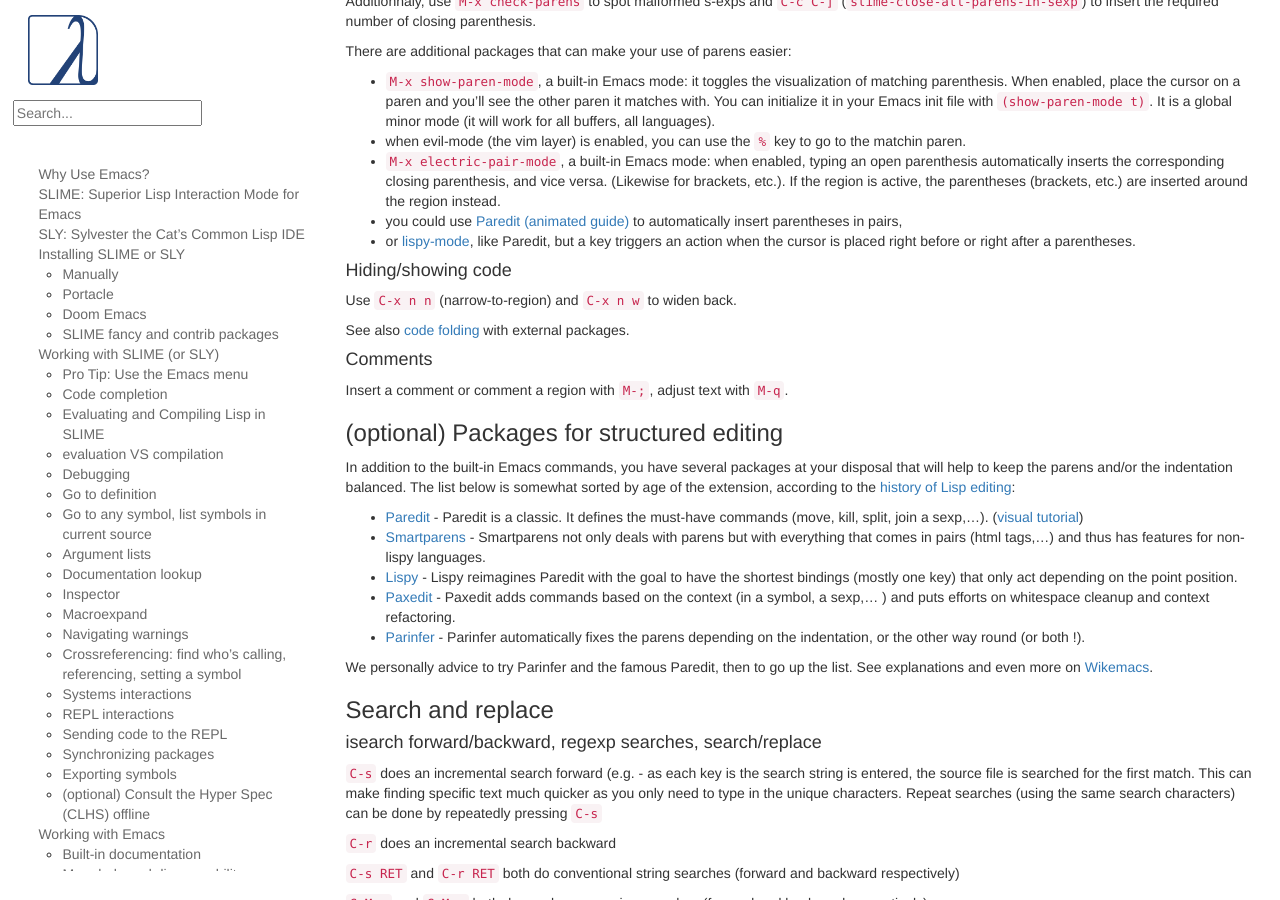
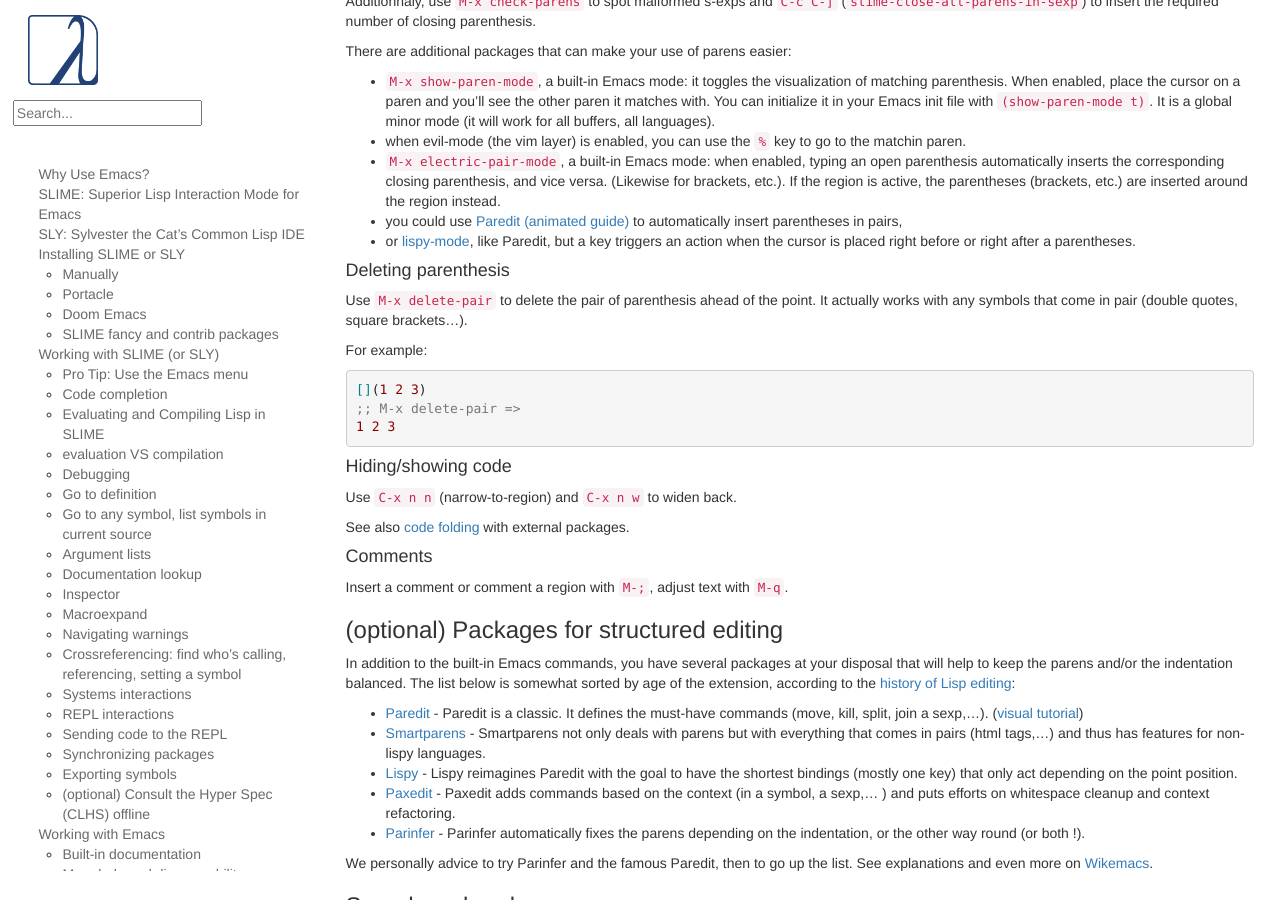
Before and after one commit to LispCookbook/cl-cookbook, a Jekyll site: the page built from emacs-ide.md, in a window 1280 px wide and 900 px high, scrolled down 14880 px. Built offline with Jekyll 4.4.1, drawn with Linux system fonts in a browser that asks for light colours.

Commit message:
emacs: built-in delete-pair

```diff
--- a/emacs-ide.md
+++ b/emacs-ide.md
@@ -806,6 +806,19 @@
 - you could use [Paredit (animated guide)](http://danmidwood.com/content/2014/11/21/animated-paredit.html) to automatically insert parentheses in pairs,
 - or [lispy-mode](https://github.com/abo-abo/lispy), like Paredit, but a key triggers an action when the cursor is placed right before or right after a parentheses.
 
+#### Deleting parenthesis
+
+Use `M-x delete-pair` to delete the pair of parenthesis ahead of the
+point. It actually works with any symbols that come in pair (double
+quotes, square brackets…).
+
+For example:
+
+~~~lisp
+[](1 2 3)
+;; M-x delete-pair =>
+1 2 3
+~~~
 
 #### Hiding/showing code
 
```
